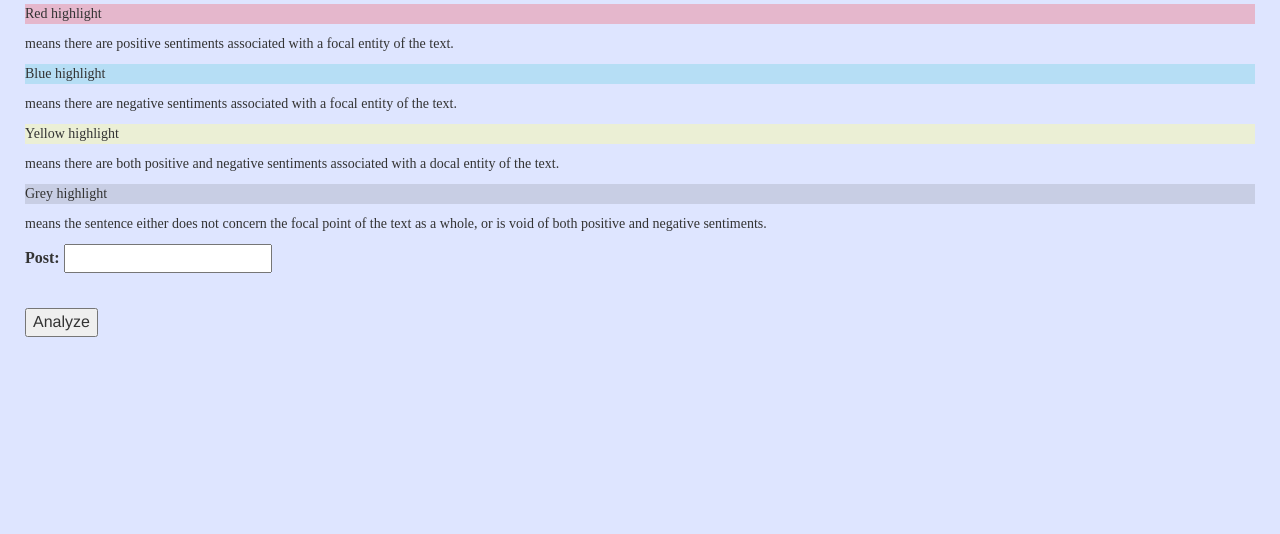
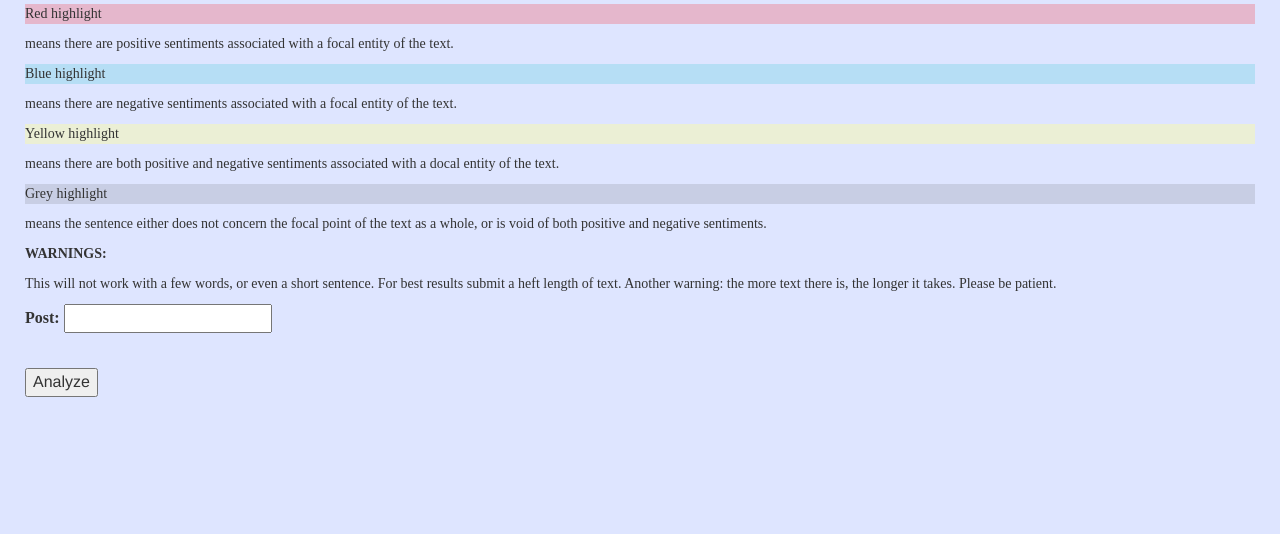
Before and after one commit to AllegraChen/uofthacks6, a Django app: page / in a window 1280 px wide. Shown: the part 416-950 px from the top of the page. Before the commit the page ends 753 px from the top, so only its background shows below. Run offline with Django 3.2, Linux system fonts and the light colour scheme; some libraries are stand-ins or nearby versions; some web fonts are replaced.

Commit message:
Added Warnings
Added warnings for runtime, input constraints.

```diff
--- a/uofthacks/lingoo/lingooWEBAPP/templates/index.html
+++ b/uofthacks/lingoo/lingooWEBAPP/templates/index.html
@@ -29,6 +29,7 @@
 	<p id="blue"> Blue highlight </p> <p> means there are negative sentiments associated with a focal entity of the text.</p>
 	<p id="yellow"> Yellow highlight </p> <p> means there are both positive and negative sentiments associated with a docal entity of the text.</p>
 	<p id="grey"> Grey highlight </p> <p> means the sentence either does not concern the focal point of the text as a whole, or is void of both positive and negative sentiments.</p>
+	<p class="howtouse"> WARNINGS: </p> <p> This will not work with a few words, or even a short sentence. For best results submit a heft length of text. Another warning: the more text there is, the longer it takes. Please be patient. </p>
 
 	<div class="form_action" id="demo">
 	<form id="the_form" action="/get_article/" method="post">
```
